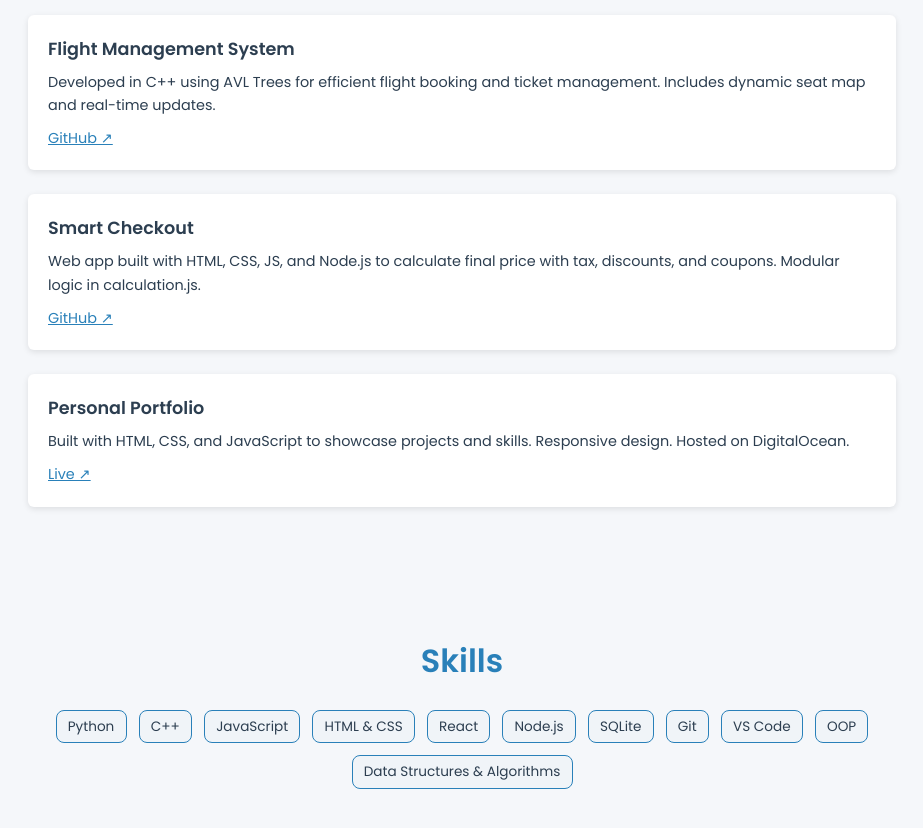
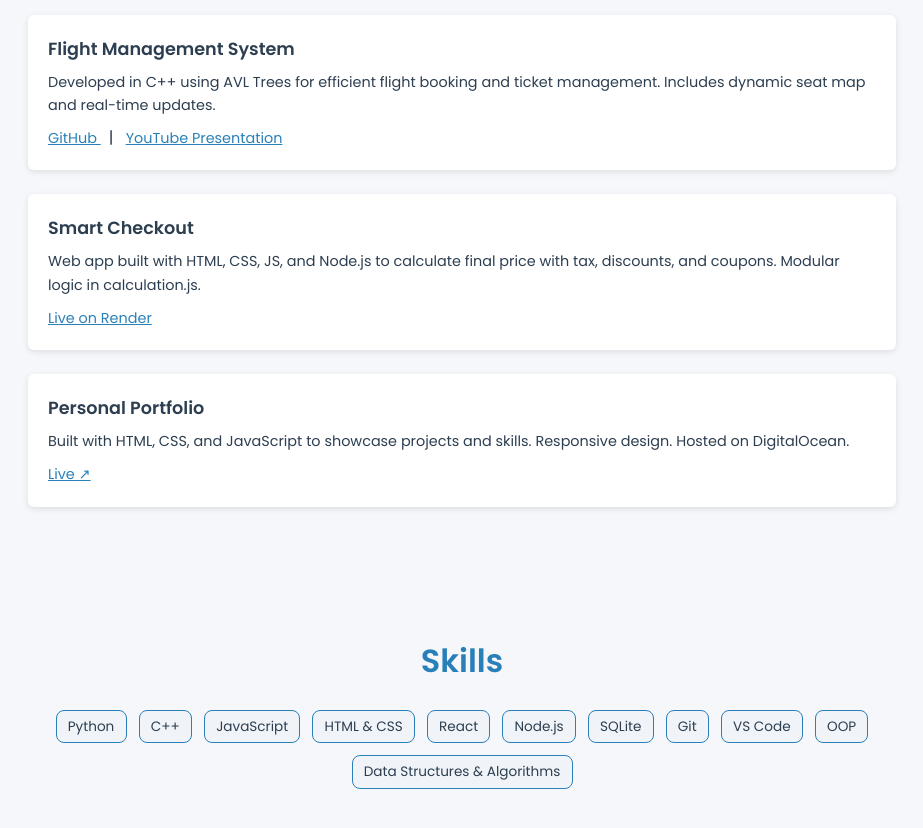
Before and after one commit to abhishekray-edu/portfolio-website, a plain HTML site: page index.html in a window 1280 px wide. Shown: the part 800-1628 px from the top of the page, without its empty margins (178-1101 px from the left). Drawn offline with Linux system fonts and the light colour scheme.

Commit message:
Update project links and layout tweaks

```diff
--- a/index.html
+++ b/index.html
@@ -56,12 +56,14 @@
       <div class="entry">
         <h3>Flight Management System</h3>
         <p>Developed in C++ using AVL Trees for efficient flight booking and ticket management. Includes dynamic seat map and real-time updates.</p>
-        <a href="https://github.com/abhishekray-edu/flight-booking-system" class="link">GitHub ↗</a>
+        <a href="https://github.com/abhishekray-edu/flight-booking-system" class="link">GitHub </a>
+        <span style="margin: 0 0.5rem;">|</span>
+        <a href="https://www.youtube.com/watch?v=YjnnSOcBOTM" class="link">YouTube Presentation </a>
       </div>
       <div class="entry">
         <h3>Smart Checkout</h3>
         <p>Web app built with HTML, CSS, JS, and Node.js to calculate final price with tax, discounts, and coupons. Modular logic in calculation.js.</p>
-        <a href="https://github.com/abhishekray-edu/smart-checkout-app" class="link">GitHub ↗</a>
+        <a href="https://smart-checkout-backend.onrender.com/" class="link">Live on Render</a>
       </div>
       <div class="entry">
         <h3>Personal Portfolio</h3>
```
